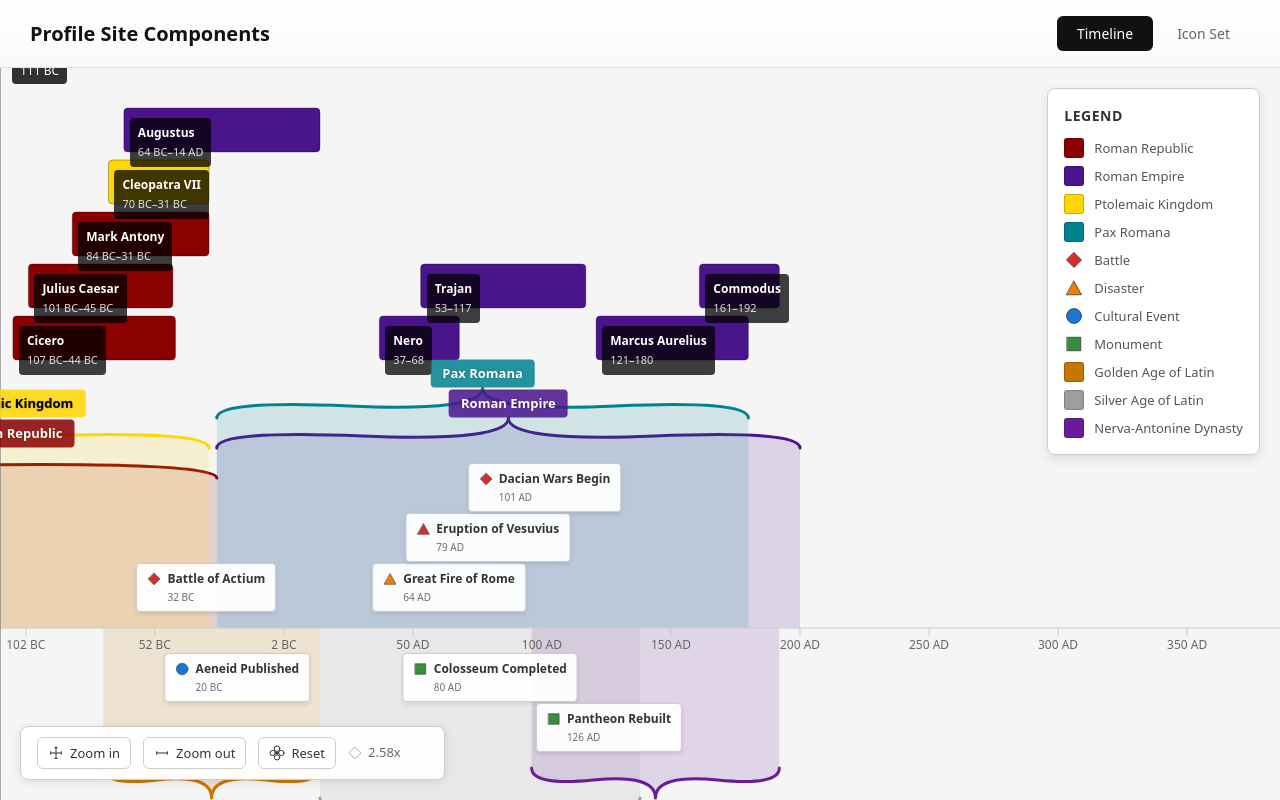
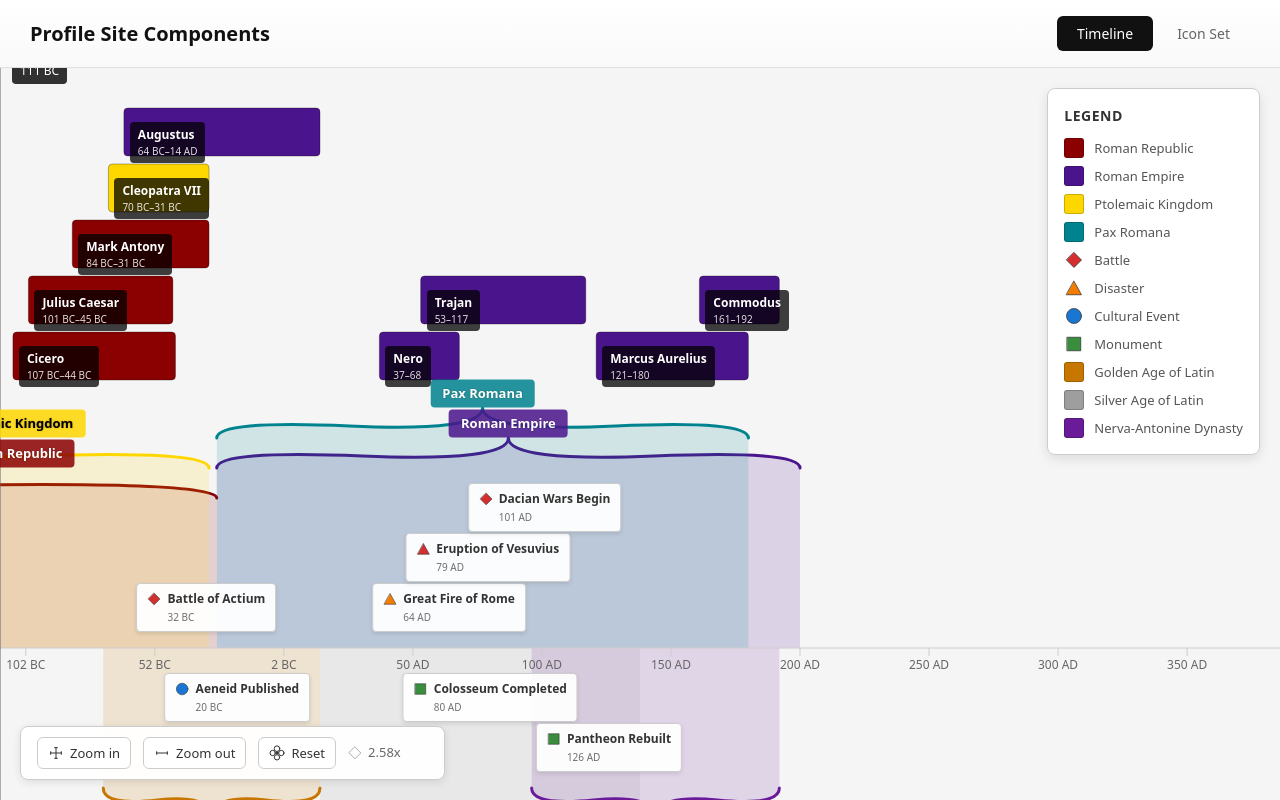
Before and after one commit to hawkandheron-dev/profile-site, a React (Vite) app in the folder timeline-scratch/: page / in a window 1280 px wide. Built offline with nearby package versions, Linux system fonts and the light colour scheme.

Commit message:
Tighten person label spacing

```diff
--- a/timeline-scratch/src/components/Timeline/Timeline.jsx
+++ b/timeline-scratch/src/components/Timeline/Timeline.jsx
@@ -122,7 +122,7 @@ export function Timeline({ data, config, onViewportChange, onItemClick }) {
     defaultConfig.laneOrder,
     yearsPerPixel,
     {
-      personRowHeight: 52,
+      personRowHeight: 56,
       pointRowHeight: 50,
       periodRowHeight: 60,
       lanePadding: 20,
--- a/timeline-scratch/src/components/Timeline/components/TimelineOverlay.jsx
+++ b/timeline-scratch/src/components/Timeline/components/TimelineOverlay.jsx
@@ -177,14 +177,14 @@ export function TimelineOverlay({
             fontWeight: '600',
             color: '#fff',
             backgroundColor: 'rgba(0, 0, 0, 0.75)',
-            padding: '6px 8px',
+            padding: '4px 8px',
             borderRadius: '4px',
             whiteSpace: 'nowrap',
             zIndex: isSticky ? 10 : 1,
             display: 'flex',
             flexDirection: 'column',
             alignItems: 'flex-start',
-            gap: '2px',
+            gap: '0px',
             opacity: getPersonOpacity(person),
             transition: 'opacity 0.15s ease'
           }}
@@ -195,7 +195,7 @@ export function TimelineOverlay({
             )}
             {person.name}
           </span>
-          <span style={{ opacity: 0.85, fontSize: '11px', fontWeight: '500' }}>
+          <span style={{ opacity: 0.85, fontSize: '10px', fontWeight: '500' }}>
             {yearRange}
           </span>
         </div>
```
Also changed, not shown: 7 other files (tests, documents, lock files or other folders).
